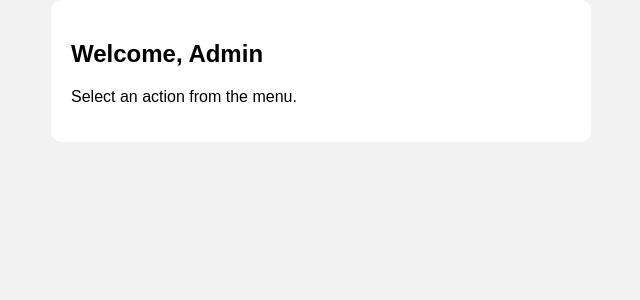
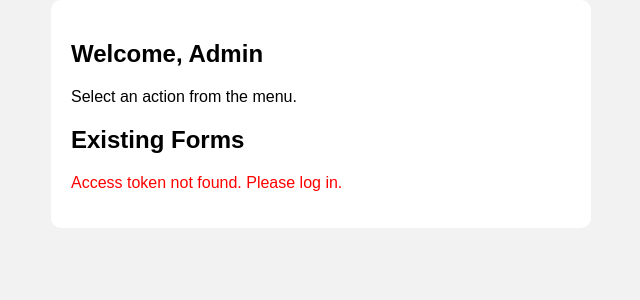
Before and after one commit to arjun-ms/EasyForms, a FastAPI app: page /admin in a window 1280 px wide. Shown: the part 46-346 px from the top of the page, without its empty margins (319-959 px from the left). Run offline with FastAPI, Linux system fonts and the light colour scheme.

Commit message:
FIX: View Existing forms in Admin Dashboard

```diff
--- a/backend/routers/user.py
+++ b/backend/routers/user.py
@@ -61,8 +61,8 @@ def login(form_data: OAuth2PasswordRequestForm = Depends(), db: Session = Depend
             headers={"WWW-Authenticate": "Bearer"},
         )
     # Create access token (user's email is the payload/subject) and refresh token
-    access_token = auth.create_access_token(data={"sub": user.email})
-    refresh_token = auth.create_refresh_token(data={"sub": user.email})
+    access_token = auth.create_access_token(data={"sub": user.email, "role": user.role })
+    refresh_token = auth.create_refresh_token(data={"sub": user.email, "role": user.role })
     return {
         "access_token": access_token,
         "refresh_token": refresh_token,
--- a/static/js/form-builder.js
+++ b/static/js/form-builder.js
@@ -0,0 +1,48 @@
+document.addEventListener("DOMContentLoaded", function () {
+    fetchForms();
+  });
+
+  function fetchForms() {
+    const token = localStorage.getItem("access_token");
+
+    if (!token) {
+      displayError("Access token not found. Please log in.");
+      return;
+    }
+
+    fetch("/forms", {
+      headers: {
+        Authorization: "Bearer " + token,
+      },
+    })
+      .then(async (response) => {
+        if (!response.ok) {
+          const error = await response.json();
+          throw new Error(error.detail || "Failed to fetch forms.");
+        }
+        return response.json();
+      })
+      .then((forms) => {
+        if (!Array.isArray(forms)) {
+          throw new Error("Unexpected response format.");
+        }
+
+        const list = document.getElementById("form-list");
+        list.innerHTML = "";
+
+        forms.forEach((form) => {
+          const li = document.createElement("li");
+          li.textContent = form.title + " - " + (form.description || "");
+          list.appendChild(li);
+        });
+      })
+      .catch((err) => {
+        displayError(err.message);
+        console.error("Failed to fetch forms:", err.message);
+      });
+  }
+
+  function displayError(message) {
+    const errorBox = document.getElementById("error-message");
+    errorBox.textContent = message;
+  }
--- a/templates/admin-dashboard.html
+++ b/templates/admin-dashboard.html
@@ -14,6 +14,13 @@
     <main>
       <h2>Welcome, Admin</h2>
       <p>Select an action from the menu.</p>
+      <h2>Existing Forms</h2>
+
+      <!-- Error message container -->
+      <div id="error-message" style="color: red; margin-bottom: 10px;"></div>
+
+      <ul id="form-list"></ul>
+      <script src="static/js/form-builder.js"></script>
     </main>
   </body>
 </html>
```
Also changed, not shown: static/js/login.js (added, +36 -0 lines), templates/index.html (+1 -29 lines), 1 other file. Lines whose indentation alone changed are shown as unchanged.
